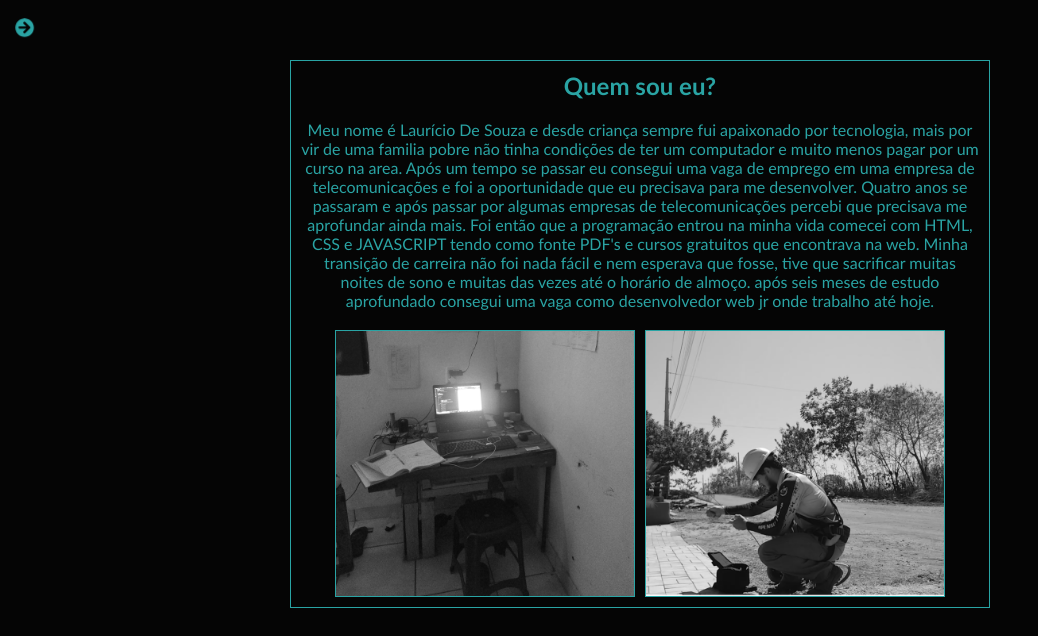
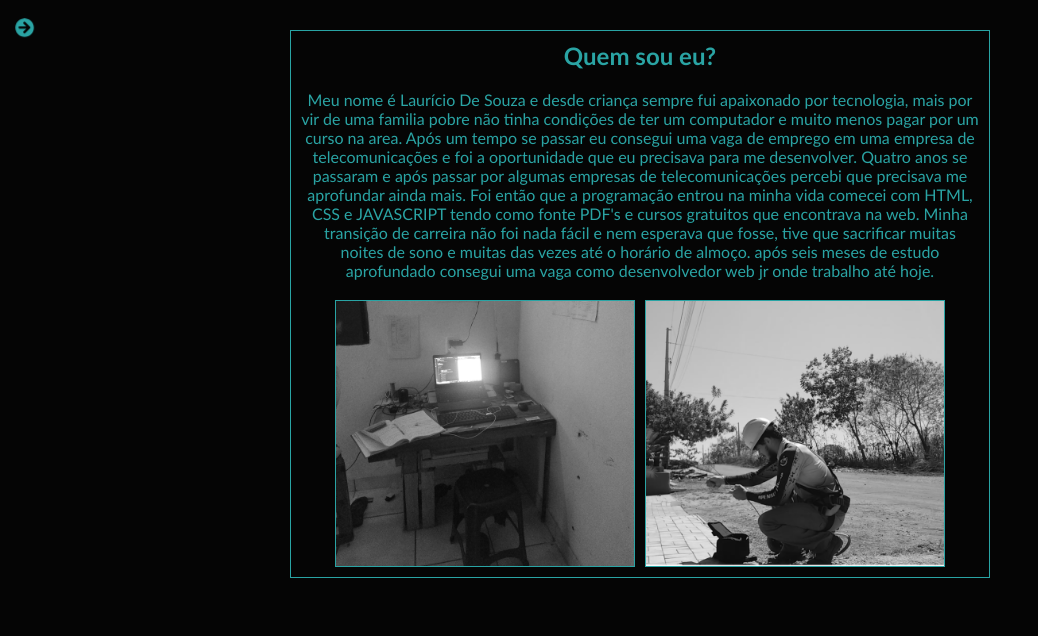
Before and after one commit to lauriciodev/lauricio-portfolio, a React (Create React App) app: page /about in a window 1280 px wide. Shown: the top 636 px of the page, without its empty margins (0-1038 px from the left). Built offline with nearby package versions, Linux system fonts and the light colour scheme.

Commit message:
correção pwidth

```diff
--- a/src/components/sidebar/styles.js
+++ b/src/components/sidebar/styles.js
@@ -9,6 +9,7 @@ import styled from 'styled-components';
   visibility:${props => props.visibility};
   position:fixed;
   border-right:1px solid #3ccc;
+  z-index:100;
 
 `
 
@@ -23,6 +24,8 @@ padding:5px;
 transition: all .4s;
 transform: rotate(${props => `${props.rot}deg`});
 border:none;
+z-index:1010;
+
 
 & > svg{
   font-size:1.2rem;
--- a/src/components/techonologies/styles.js
+++ b/src/components/techonologies/styles.js
@@ -3,11 +3,11 @@ import styled from "styled-components";
 
 export const Container = styled.div`
   width: 100%;
-  height: 100vh;
   display: flex;
   align-items: center;
   justify-content: center;
-
+  padding: 50px 0;
+  margin: 0 10px;
 
 `
 
--- a/src/components/textabout/styles.js
+++ b/src/components/textabout/styles.js
@@ -3,12 +3,12 @@ import styled from "styled-components";
 
 export const Container = styled.div`
 display: flex;
-margin-top: 40px;
 flex-direction: column;
 align-items: center;
 justify-content: center;
-height: 100%;
 text-align: center;
+margin: 30px 10px;
+
 
 `
 
@@ -35,6 +35,7 @@ justify-content: center;
 
 
 & > img{
+  width: 100%;
   max-width: 300px;
   border: 1px solid #3ccc;
 
--- a/src/global.css
+++ b/src/global.css
@@ -7,6 +7,7 @@
 body{
   font-family: 'Trebuchet MS', 'Lucida Sans Unicode', 'Lucida Grande', 'Lucida Sans', Arial, sans-serif;
   background-color:#050505;
+  overflow-y: hidden;
 }
 
 .container{
--- a/src/pages/home/styles.js
+++ b/src/pages/home/styles.js
@@ -19,6 +19,9 @@ gap: 30px;
 export const HeroContainer = styled.div`
 text-align: center;
 
+
+border-left: 1px solid #3ccc;
+border-right: 1px solid #3ccc;
 & > h1{
   color: #3ccc;
   font-size: 3rem;
```
